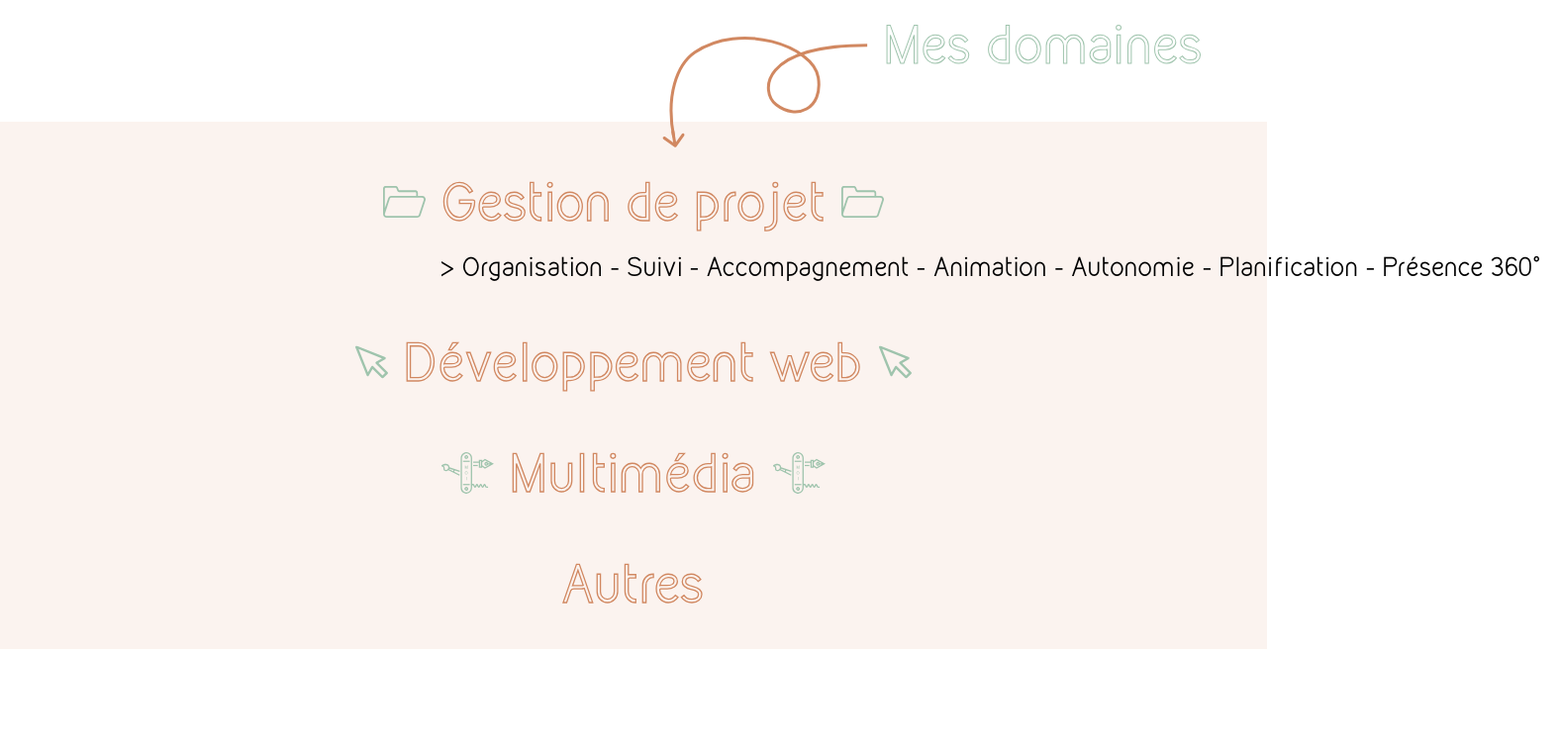
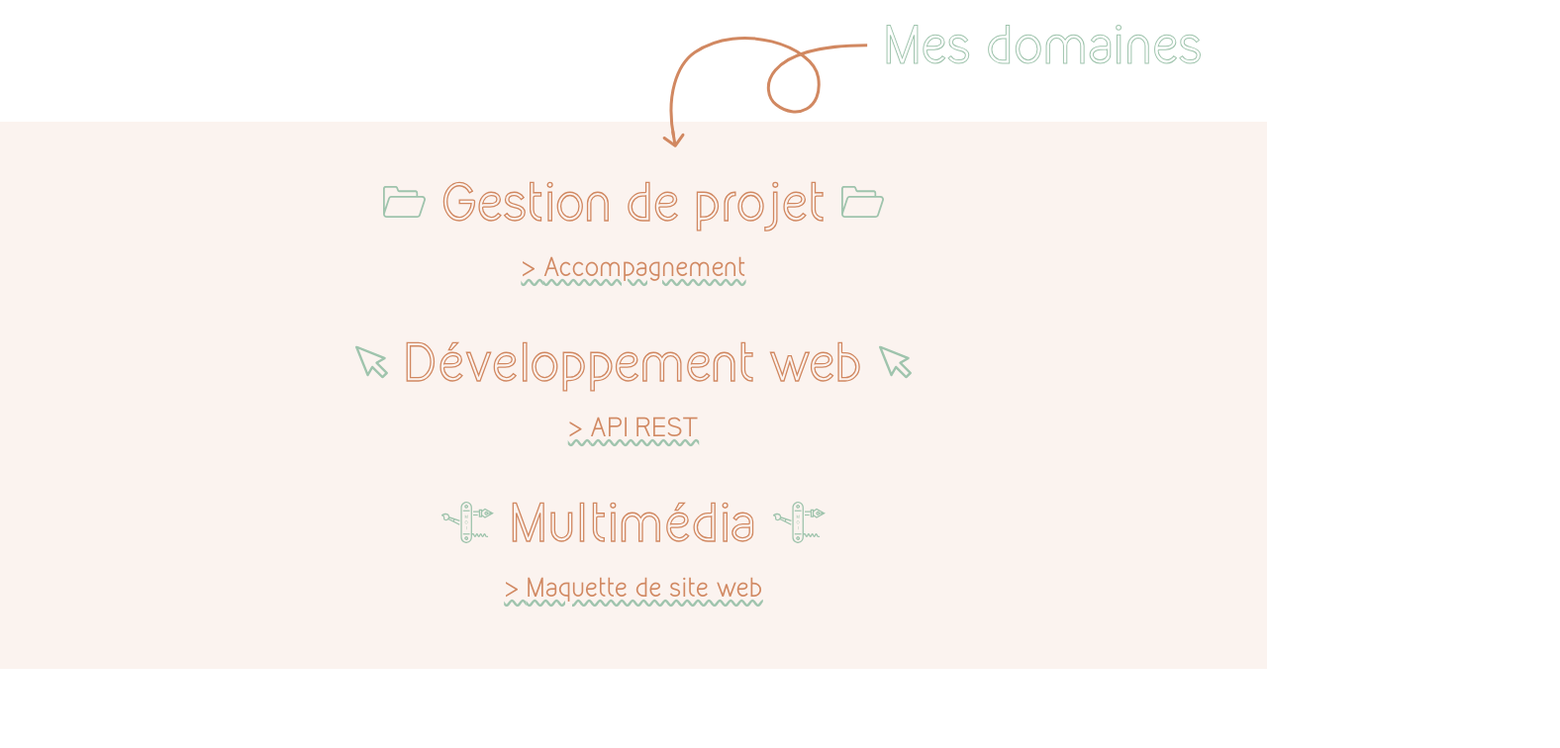
Before and after one commit to Laly18t/portfolio-mmi3, a React (Vite) app: page / in a window 1280 px wide. Shown: the part 1460-2216 px from the top of the page at 99% size, 1576 px wide, since content can reach past the window. Built offline with nearby package versions, Linux system fonts and the light colour scheme.

Commit message:
ajout animation

```diff
--- a/package.json
+++ b/package.json
@@ -14,7 +14,8 @@
     "gsap": "^3.12.5",
     "react": "^18.2.0",
     "react-dom": "^18.2.0",
-    "react-router-dom": "^6.21.2"
+    "react-router-dom": "^6.21.2",
+    "react-transition-group": "^4.4.5"
   },
   "devDependencies": {
     "@types/react": "^18.2.43",
--- a/src/assets/css/Home.css
+++ b/src/assets/css/Home.css
@@ -212,6 +212,30 @@ u {
   }
 }
 
+@keyframes slide-17 {
+  to {
+    transform: translateX(2px)
+  }
+}
+
+.fade-enter {
+  opacity: 0;
+}
+
+.fade-enter-active {
+  opacity: 1;
+  transition: opacity 500ms;
+}
+
+.fade-exit {
+  opacity: 1;
+}
+
+.fade-exit-active {
+  opacity: 0;
+  transition: opacity 500ms;
+}
+
 
 @media screen and (max-width:890px) {
   .homePart2 {
--- a/src/components/CarrousselProjects.jsx
+++ b/src/components/CarrousselProjects.jsx
@@ -33,11 +33,13 @@ function CarrousselProjects() {
                     {Object.entries(data).map(([idProject, project]) => {
                         if (project.on_top === true) {
                             return (
-                                <a className='cardItem' href={`/projet/${idProject}`}>
-                                    <li key={idProject} className="cardLi bg-terracota p-1 rounded-lg m-4 text-white">
-                                        lien {project.title} / {project.skill.join(" - ")}
-                                    </li>
-                                </a>
+                                <>
+                                    <a className='cardItem' href={`/projet/${idProject}`}>
+                                        <li key={idProject} className="cardLi bg-terracota p-1 rounded-lg m-4 text-white">
+                                            lien {project.title} / {project.skill.join(" - ")}
+                                        </li>
+                                    </a>
+                                </>
                             );
                         }
                     })}
--- a/src/pages/Home.jsx
+++ b/src/pages/Home.jsx
@@ -5,9 +5,11 @@ import homeDossier from "../assets/homeDossier.svg";
 import homeCouteauSuisse from "../assets/homeCouteauSuisse.svg";
 import homeSouris from "../assets/homeSouris.svg";
 import homeBUT from "../assets/homeBUT.svg";
-import { useRef } from "react";
+
+import React, { useState, useEffect } from 'react';
 import gsap from "gsap";
 import { useGSAP } from "@gsap/react";
+import { CSSTransition, TransitionGroup } from 'react-transition-group';
 
 import TopPage from "../components/TopPage.jsx";
 import Contact from "../components/Contact.jsx";
@@ -22,39 +24,56 @@ gsap.registerPlugin(useGSAP);
 
 function Home() {
 
-    let isAnimated = true;
-    const container = useRef();
+    // let isAnimated = true;
+    // const container = useRef();
 
-    useGSAP(() => {
-        // gsap code here...
-        gsap.to(".part", { x: 360 }); // <-- automatically reverted
+    // useGSAP(() => {
+    //     // gsap code here...
+    //     gsap.to(".part", { x: 360 }); // <-- automatically reverted
 
-    }, { scope: container }); // <-- scope is for selector text (optional)
+    // }, { scope: container }); // <-- scope is for selector text (optional)
 
-    function animate() {
-        var el = $('.part:eq(0)'); //get first element
-        let tl = gsap.timeline({
-            onComplete: () => {
-                isAnimated = false; //reset animation
-            }
-        });
+    // function animate() {
+    //     var el = $('.part:eq(0)'); //get first element
+    //     let tl = gsap.timeline({
+    //         onComplete: () => {
+    //             isAnimated = false; //reset animation
+    //         }
+    //     });
 
-        tl.addLabel("frame_0", "0");
+    //     tl.addLabel("frame_0", "0");
 
-        let mySplitText = new SplitText($('.part:eq(1)'), { type: "words,chars" });
-        let chars = mySplitText.chars; //an array of all the divs that wrap each character
-        console.log(chars);
-        tl.to(el, {
-            opacity: 0, translateY: -40, duration: 0.5, onComplete: () => {
-                el.remove(); // when disappear remove first element
-            }
-        }, "frame_0");
+    //     let mySplitText = new SplitText($('.part:eq(1)'), { type: "words,chars" });
+    //     let chars = mySplitText.chars; //an array of all the divs that wrap each character
+    //     console.log(chars);
+    //     tl.to(el, {
+    //         opacity: 0, translateY: -40, duration: 0.5, onComplete: () => {
+    //             el.remove(); // when disappear remove first element
+    //         }
+    //     }, "frame_0");
 
-        tl.to($('.part:eq(1)'), { opacity: 1, translateY: 0, duration: 0.5 }, "frame_0")
-        tl.from(chars, { duration: 0.5, opacity: 0, translateY: 50, ease: "back", stagger: 0.05 }, "frame_0");
-        tl.play();
-        isAnimated = true;
-    }
+    //     tl.to($('.part:eq(1)'), { opacity: 1, translateY: 0, duration: 0.5 }, "frame_0")
+    //     tl.from(chars, { duration: 0.5, opacity: 0, translateY: 50, ease: "back", stagger: 0.05 }, "frame_0");
+    //     tl.play();
+    //     isAnimated = true;
+    // }
+
+
+
+    const words1 = ['Organisation', 'Suivi', 'Accompagnement', 'Animation de réunion', 'Autonomie', 'Planification', 'Présence 360°', 'Gestion des tâches', 'Organisation de réunion', 'Relation client'];
+    const words2 = ['E-commerce', 'Sobriété numérique', 'API REST', 'Borne d’arcade', 'Wordpress', 'Animation web', 'Jeux vidéo'];
+    const words3 = ['Montage vidéo', 'Identité graphique', 'Maquette de site web', 'Création de publicité', 'Interview vidéo ou article', 'Emission de radio', 'Écriture'];
+    const [index, setIndex] = useState(0);
+
+    useEffect(() => {
+        const interval = setInterval(() => {
+            setIndex((prevIndex) => (prevIndex + 1) % words1.length);
+            setIndex((prevIndex) => (prevIndex + 1) % words2.length);
+            setIndex((prevIndex) => (prevIndex + 1) % words3.length);
+        }, 2000); // Change every 2 seconds
+
+        return () => clearInterval(interval); // Clean up on unmount
+    }, []);
 
     return (
         <>
@@ -81,28 +100,64 @@ function Home() {
                 <img className="" src={transition2}></img>
                 <h2 className="titreHomePart3 stroke pl-4 pb-24">Mes domaines</h2>
             </div>
-            <div className="bgHomePart3 pt-4">
+            <div className="bgHomePart3 pt-4 pb-8">
                 <div className="homePart3 home wrap">
+
                     <div className="flex justify-center">
                         <img src={homeDossier}></img>
                         <p className="p-4 text-5xl strokeTerracota"> Gestion de projet</p>
                         <img src={homeDossier}></img>
                     </div>
-                    <div ref={container}>
-                        <div className="part text-center text-2xl"> &gt; Organisation - Suivi - Accompagnement - Animation - Autonomie - Planification - Présence 360°  </div>
+                    <div>
+                        <TransitionGroup>
+                            <CSSTransition
+                                key={index}
+                                timeout={500}
+                                classNames="fade"
+                            >
+                                <div className="part text-center text-2xl text-terracota underline decoration-wavy decoration-vertt">
+                                    &gt; {words1[index]}
+                                </div>
+                            </CSSTransition>
+                        </TransitionGroup>
                     </div>
+
                     <div className="flex pt-8 justify-center">
                         <img src={homeSouris}></img>
                         <p className="p-4 text-5xl strokeTerracota">Développement web</p>
                         <img src={homeSouris}></img>
                     </div>
+                    <div>
+                        <TransitionGroup>
+                            <CSSTransition
+                                key={index}
+                                timeout={500}
+                                classNames="fade"
+                            >
+                                <div className="part text-center text-2xl text-terracota underline decoration-wavy decoration-vertt">
+                                    &gt; {words2[index]}
+                                </div>
+                            </CSSTransition>
+                        </TransitionGroup>
+                    </div>
+
                     <div className="flex pt-8 justify-center">
                         <img src={homeCouteauSuisse}></img>
                         <p className="p-4 text-5xl strokeTerracota">Multimédia</p>
                         <img src={homeCouteauSuisse}></img>
                     </div>
-                    <div className="flex pt-8 justify-center">
-                        <p className="p-4 text-5xl strokeTerracota">Autres</p>
+                    <div>
+                        <TransitionGroup>
+                            <CSSTransition
+                                key={index}
+                                timeout={500}
+                                classNames="fade"
+                            >
+                                <div className="part text-center text-2xl text-terracota  underline decoration-wavy decoration-vertt">
+                                    &gt; {words3[index]}
+                                </div>
+                            </CSSTransition>
+                        </TransitionGroup>
                     </div>
                 </div>
             </div>
@@ -122,7 +177,7 @@ function Home() {
                             <img src={homeBUT}></img>
                             <div>
                                 <p className="text-2xl"><b className="text-5xl">BUT MMI</b> (Métiers du Multimédia et de l’Internet)</p>
-                                <p className="text-center">- Spécialité développement web -</p>
+                                <p className="text-center text-xl">- Spécialité développement web -</p>
                             </div>
                         </div>
                         <p className="mt-8 text-center text-xl w-2/3 m-auto ">Grâce à cette formation, j’ai pu découvrir de nombreux domaines du multimédia comme l’audiovisuel, la communication, le graphisme et le développement web.
```
Also changed, not shown: 1 other file (tests, documents, lock files or other folders).
